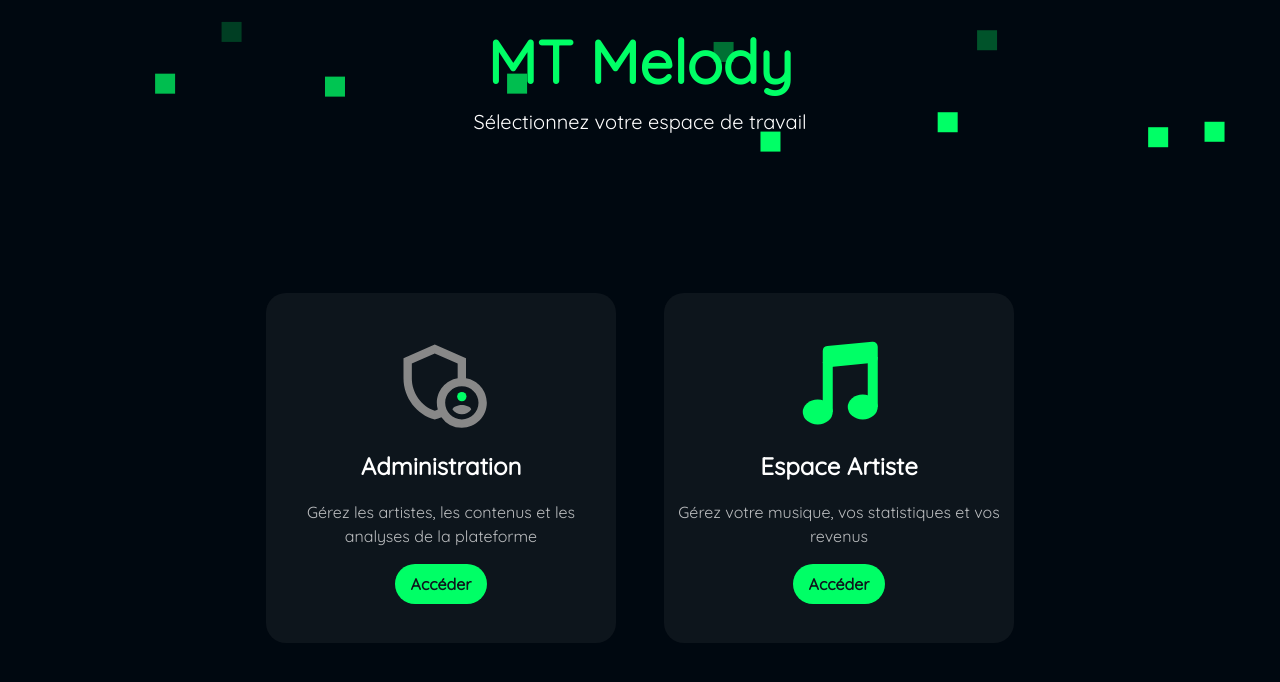
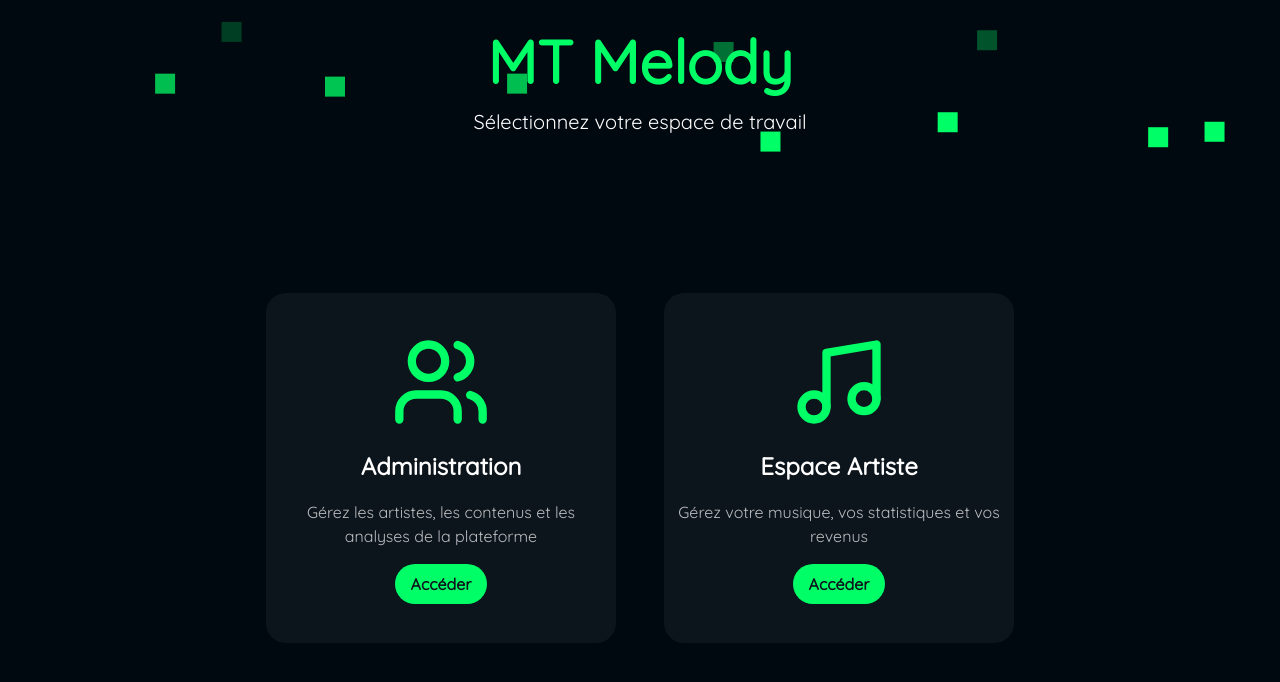
Before and after one commit to ValentinRndn/mt-melody, a Vue app: page / in a window 1280 px wide. Shown: the top 682 px of the page. Built offline with nearby package versions, Linux system fonts and the light colour scheme.

Commit message:
[UPDATE] Refactor Home.vue to enhance card components with improved SVG icons and structure

```diff
--- a/frontend/src/views/Home.vue
+++ b/frontend/src/views/Home.vue
@@ -12,15 +12,26 @@
       <span class="text-white text-center text-xl mt-4">Sélectionnez votre espace de travail</span>
 
       <div class="home-cards-container flex gap-12 h-full items-center">
+    <!-- Carte Administration -->
     <div @click="openModal('admin')" class="card-container flex flex-col items-center justify-center z-10 py-4 gap-4 bg-bluegrey h-[350px] rounded-[20px] w-[350px] p-2 text-center cursor-pointer relative overflow-hidden transition-all ease duration-300 hover:-translate-y-2">
-          <svg xmlns="http://www.w3.org/2000/svg" width="100" height="100" viewBox="0 0 24 24"><circle cx="17" cy="15.5" r="1.12" fill="#00FF66" fill-rule="evenodd"/><path fill="#888888" fill-rule="evenodd" d="M17 17.5c-.73 0-2.19.36-2.24 1.08c.5.71 1.32 1.17 2.24 1.17s1.74-.46 2.24-1.17c-.05-.72-1.51-1.08-2.24-1.08"/><path fill="#888888" fill-rule="evenodd" d="M18 11.09V6.27L10.5 3L3 6.27v4.91c0 4.54 3.2 8.79 7.5 9.82c.55-.13 1.08-.32 1.6-.55A5.97 5.97 0 0 0 17 23c3.31 0 6-2.69 6-6c0-2.97-2.16-5.43-5-5.91M11 17c0 .56.08 1.11.23 1.62c-.24.11-.48.22-.73.3c-3.17-1-5.5-4.24-5.5-7.74v-3.6l5.5-2.4l5.5 2.4v3.51c-2.84.48-5 2.94-5 5.91m6 4c-2.21 0-4-1.79-4-4s1.79-4 4-4s4 1.79 4 4s-1.79 4-4 4"/></svg>
+      <svg xmlns="http://www.w3.org/2000/svg" width="100" height="100" viewBox="0 0 24 24" fill="none" stroke="currentColor" stroke-width="2" stroke-linecap="round" stroke-linejoin="round" class="text-lightgreen">
+        <path d="M16 21v-2a4 4 0 0 0-4-4H6a4 4 0 0 0-4 4v2"/>
+        <circle cx="9" cy="7" r="4"/>
+        <path d="M22 21v-2a4 4 0 0 0-3-3.87"/>
+        <path d="M16 3.13a4 4 0 0 1 0 7.75"/>
+      </svg>
       <h2 class="text-white text-[1.5rem] font-bold">Administration</h2>
       <p class="text-lightgrey">Gérez les artistes, les contenus et les analyses de la plateforme</p>
       <button class="bg-lightgreen text-bluegrey px-4 py-2 rounded-[25px] font-bold">Accéder</button>
     </div>
 
+    <!-- Carte Artiste -->
     <div @click="openModal('artist')" class="card-container flex flex-col items-center justify-center z-10 py-4 gap-4 bg-bluegrey h-[350px] rounded-[20px] w-[350px] p-2 text-center cursor-pointer relative overflow-hidden transition-all ease duration-300 hover:-translate-y-2">
-          <svg xmlns="http://www.w3.org/2000/svg" width="100" height="100" viewBox="0 0 20 20"><g fill="#00FF66"><path fill-rule="evenodd" d="M6.75 3.81a1 1 0 0 1 .906-.996l9-.846a1 1 0 0 1 1.094.996v2.181a1 1 0 0 1-.901.995l-9 .893a1 1 0 0 1-1.099-.995z" clip-rule="evenodd"/><ellipse cx="14.75" cy="15" rx="3" ry="2.5"/><ellipse cx="5.75" cy="16" rx="3" ry="2.5"/><path fill-rule="evenodd" d="M15.75 5h2v10h-2zm-9 1h2v10h-2z" clip-rule="evenodd"/></g></svg>
+      <svg xmlns="http://www.w3.org/2000/svg" width="100" height="100" viewBox="0 0 24 24" fill="none" stroke="currentColor" stroke-width="2" stroke-linecap="round" stroke-linejoin="round" class="text-lightgreen">
+        <path d="M9 18V5l12-2v13"/>
+        <circle cx="6" cy="18" r="3"/>
+        <circle cx="18" cy="16" r="3"/>
+      </svg>
       <h2 class="text-white text-[1.5rem] font-bold">Espace Artiste</h2>
       <p class="text-lightgrey">Gérez votre musique, vos statistiques et vos revenus</p>
       <button class="bg-lightgreen text-bluegrey px-4 py-2 rounded-[25px] font-bold">Accéder</button>
```
Lines whose indentation alone changed are shown as unchanged.
